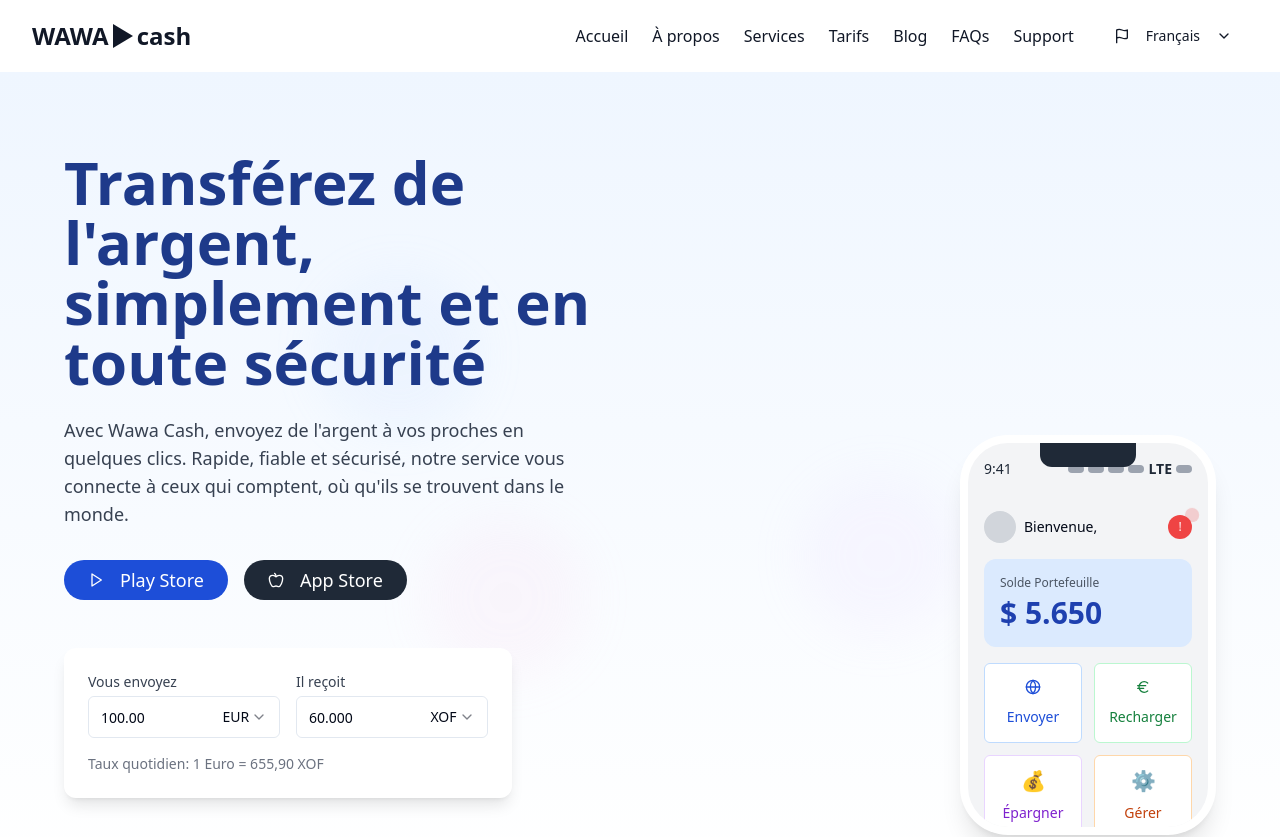
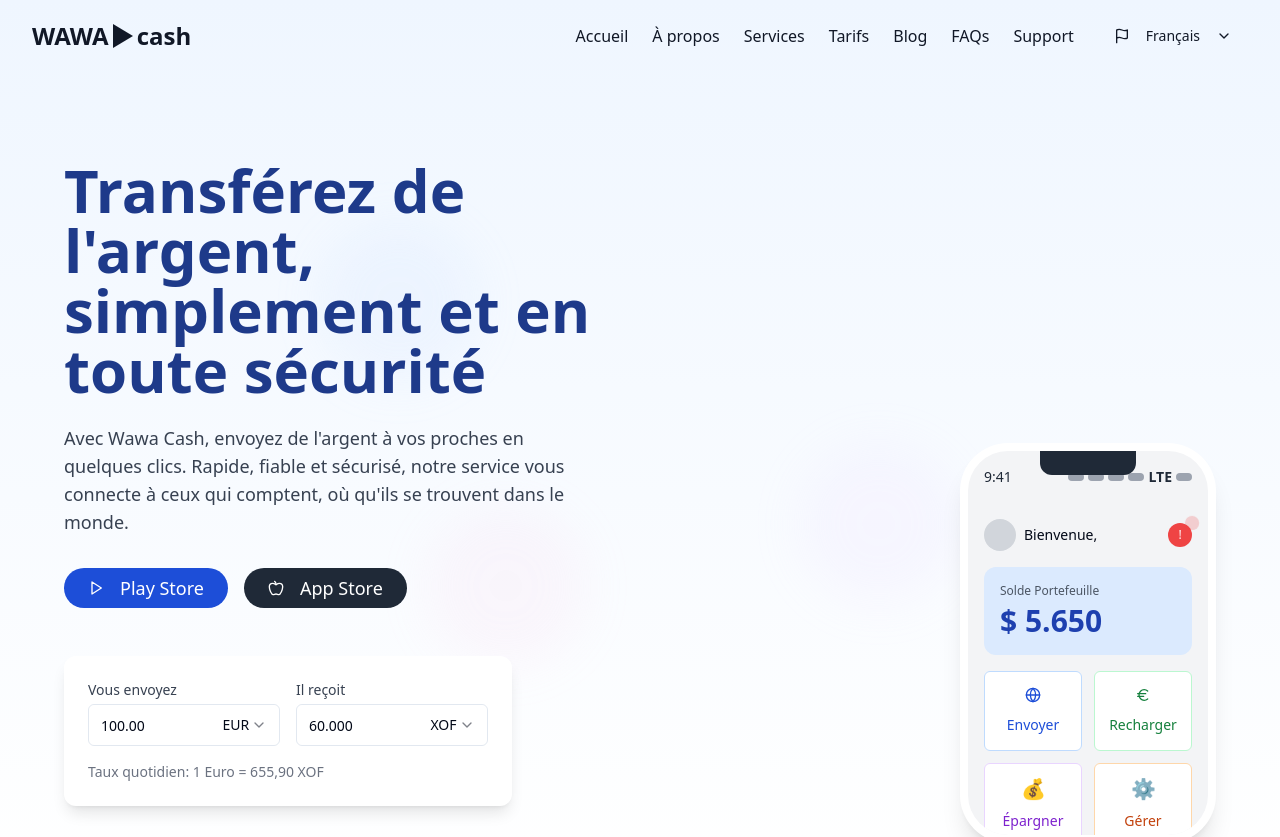
Before and after one commit to godigitaltechnology/wawacash-landing, a React (Vite) app: page / in a window 1280 px wide. Shown: the top 837 px of the page. Built offline with nearby package versions, Linux system fonts and the light colour scheme.

Commit message:
[dyad] Correction de la transparence et de l'alignement de la barre de navigation - wrote 2 file(s)

```diff
--- a/src/components/HeroSection.tsx
+++ b/src/components/HeroSection.tsx
@@ -23,7 +23,7 @@ const HeroSection = () => {
         <div className="absolute bottom-1/4 left-1/3 w-40 h-40 bg-pink-200 rounded-full mix-blend-multiply filter blur-xl opacity-70 animate-blob animation-delay-4000"></div>
       </div>
 
-      <div className="relative z-10 max-w-6xl mx-auto grid md:grid-cols-2 gap-12 items-center">
+      <div className="relative z-10 max-w-6xl mx-auto grid md:grid-cols-2 gap-12 items-center pt-20"> {/* Added pt-20 here */}
         <div className="text-center md:text-left">
           <h1 className="text-5xl md:text-6xl font-extrabold text-blue-900 leading-tight mb-6">
             Transférez de l'argent, simplement et en toute sécurité
--- a/src/components/Navbar.tsx
+++ b/src/components/Navbar.tsx
@@ -6,7 +6,7 @@ import { ChevronDown, Flag } from 'lucide-react';
 
 const Navbar = () => {
   return (
-    <nav className="bg-white shadow-sm py-4 px-8 flex justify-between items-center"> {/* Reverted py-3 to py-4 */}
+    <nav className="absolute top-0 left-0 w-full z-50 py-4 px-8 flex justify-between items-center"> {/* Removed bg-white and shadow-sm, added absolute positioning */}
       <div className="flex items-center">
         <Link to="/" className="flex items-center space-x-1">
           <span className="text-2xl font-bold text-gray-900">WAWA</span>
```
